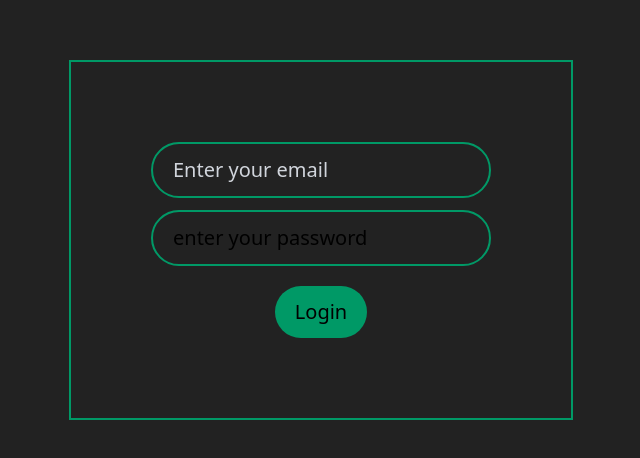
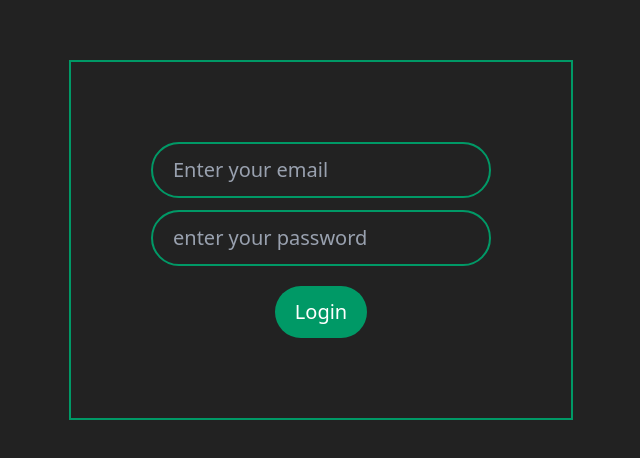
Before and after one commit to abidsarkar/Employee-Managemet-System-MERN-Stack, a React (Vite) app: page / in a window 1280 px wide. Shown: the part 160-618 px from the top of the page, without its empty margins (319-959 px from the left). Built offline with nearby package versions, Linux system fonts and the light colour scheme.

Commit message:
login page with set value and prevent default not useContext added

```diff
--- a/src/components/Auth/Login.jsx
+++ b/src/components/Auth/Login.jsx
@@ -1,21 +1,47 @@
-import React from "react";
+// making 1st draft for desktop and dark them
+import React, { useState } from "react";
 
 const Login = () => {
+  const [email, setEmail] = useState("");
+  const [password, setPassword] = useState("");
+  const submitHandle = (e) => {
+    e.preventDefault();
+    // console.log("email :", email);
+    // console.log("password :", password);
+    setEmail("");
+    setPassword("");
+  };
   return (
     <div className="h-screen w-screen  flex items-center justify-center">
       <div className="border-2  border-emerald-600 p-20 ">
-        <form className="flex flex-col items-center justify-center">
+        <form
+          className="flex flex-col items-center justify-center"
+          onSubmit={(e) => {
+            submitHandle(e);
+          }}
+        >
           <input
-            className="outline-none bg-transparent placeholder:text-gray-300 dark:placeholder:text-white text-black dark:text-white border-2 border-emerald-600 rounded-full py-3 px-5 text-xl"
+            value={email}
+            onChange={(e) => {
+              setEmail(e.target.value);
+              // console.log('Chaining email');
+            }}
+            className="outline-none bg-transparent placeholder:text-gray-400  text-white border-2 border-emerald-600 rounded-full py-3 px-5 text-xl"
             type="email"
             placeholder="Enter your email"
+            required
           />
           <input
-            className="mt-3 outline-none bg-transparent placeholder:text-black dark:placeholder:text-white text-black dark:text-white border-2 border-emerald-600 rounded-full py-3 px-5 text-xl"
+            value={password}
+            onChange={(e) => {
+              setPassword(e.target.value);
+            }}
+            className="mt-3 outline-none bg-transparent placeholder:text-gray-400 text-white border-2 border-emerald-600 rounded-full py-3 px-5 text-xl"
             type="password"
             placeholder="enter your password"
+            required
           />
-          <button className="mt-5 outline-none text-black dark:text-white border-none bg-emerald-600 rounded-full py-3 px-5 text-xl">
+          <button className="cursor-pointer mt-5 outline-none text-white border-none bg-emerald-600 rounded-full py-3 px-5 text-xl">
             Login
           </button>
         </form>
```
